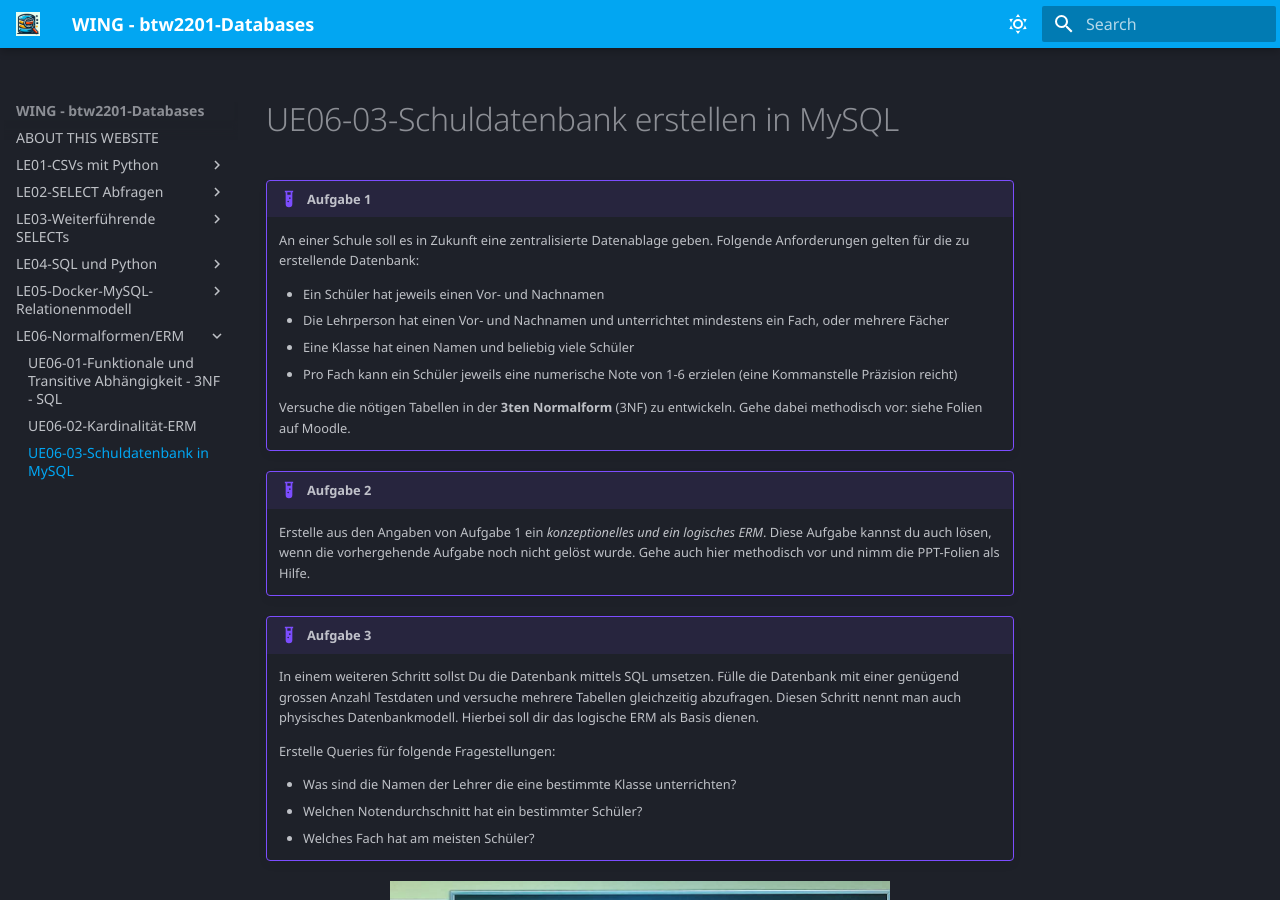
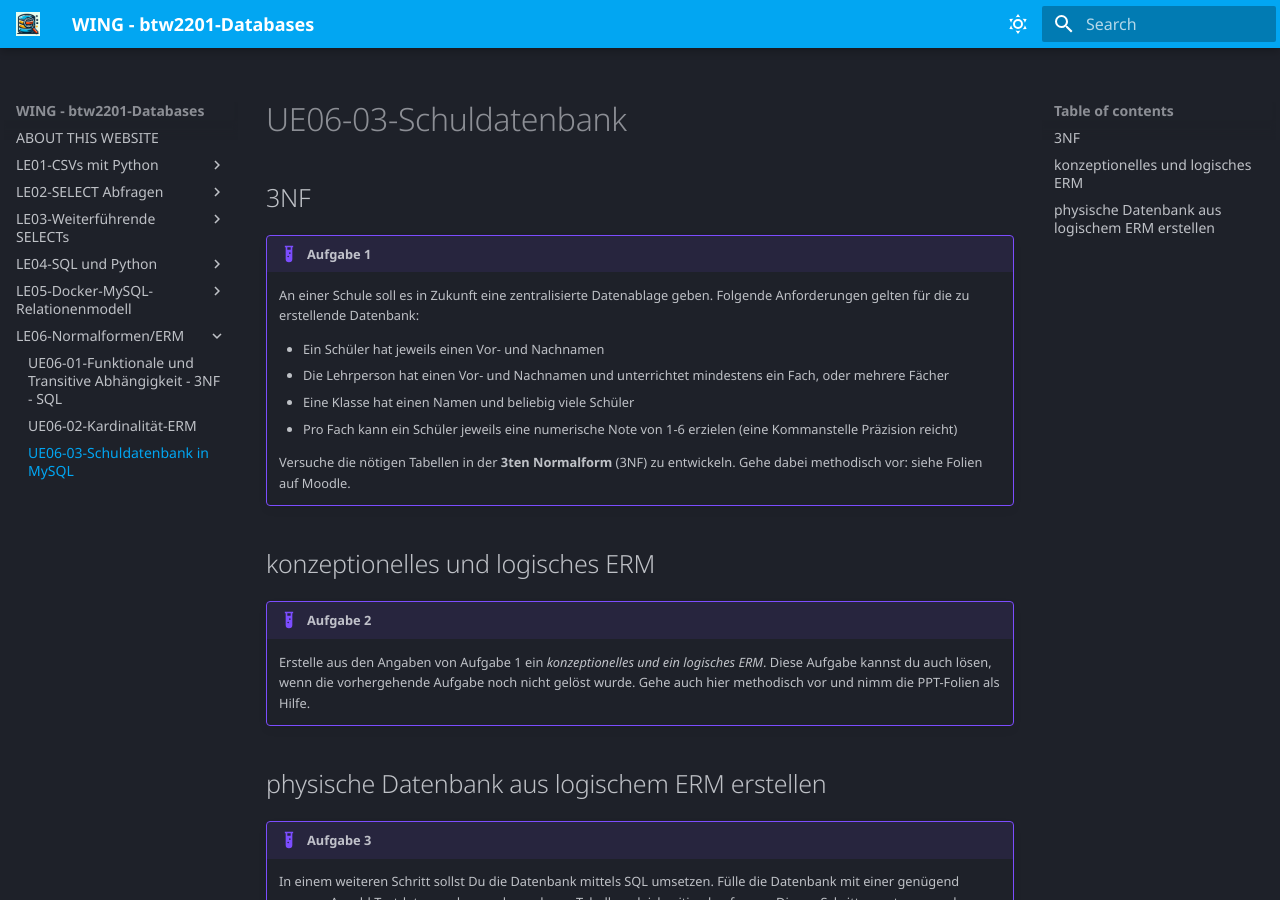
Before and after one commit to tjaeggi/btw2201_databases, an MkDocs documentation site: the page built from docs/le06/ue06-03.md, in a window 1280 px wide and 900 px high. Built offline with MkDocs 1.6.1 and Material for MkDocs 9.7.7, drawn with Linux system fonts in a browser that asks for light colours; some web fonts are replaced.

Commit message:
Tue Oct 29 02:27:16 AM CET 2024

```diff
--- a/docs/le06/ue06-03.md
+++ b/docs/le06/ue06-03.md
@@ -1,4 +1,6 @@
-# UE06-03-Schuldatenbank erstellen in MySQL
+# UE06-03-Schuldatenbank
+
+## 3NF
 
 !!! example "Aufgabe 1"
 
@@ -11,7 +13,7 @@
 
     Versuche die nötigen Tabellen in der **3ten Normalform** (3NF) zu entwickeln. Gehe dabei methodisch vor: siehe Folien auf Moodle.
 
-
+## konzeptionelles und logisches ERM
 
 !!! example "Aufgabe 2"
 
@@ -19,6 +21,8 @@
     Diese Aufgabe kannst du auch lösen, wenn die vorhergehende Aufgabe noch nicht gelöst wurde.
     Gehe auch hier methodisch vor und nimm die PPT-Folien als Hilfe.
 
+
+## physische Datenbank aus logischem ERM erstellen
 
 !!! example "Aufgabe 3"
 
```
